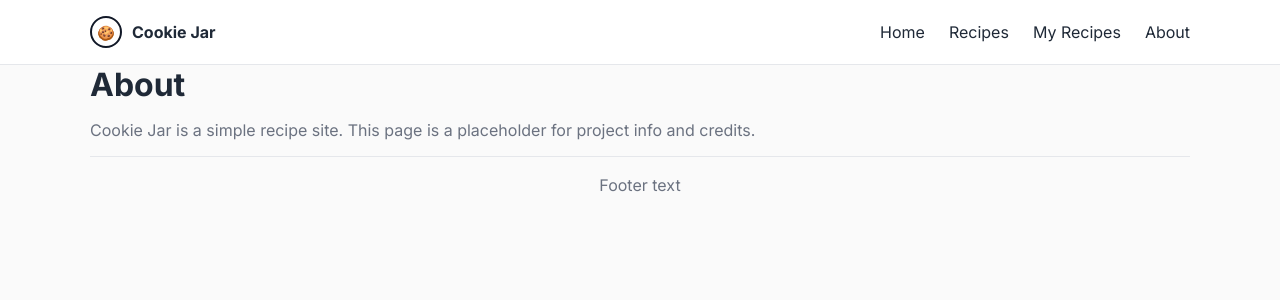
After one commit to Antoekneeo/Baking-website, a Flask app: page /about in a window 1280 px wide. The commit adds this page. Shown: the top 300 px of the page. Run offline with Flask 3, Linux system fonts and the light colour scheme.

Commit message:
feat: add routes and pages; wire up buttons; rename branding to Cookie Jar; add CHANGELOG

```diff
--- a/app.py
+++ b/app.py
@@ -7,6 +7,18 @@ app = Flask(__name__)
 def home():
     return render_template('index.html')
 
+@app.route('/recipes')
+def recipes():
+    return render_template('recipes.html')
+
+@app.route('/my-recipes')
+def my_recipes():
+    return render_template('my_recipes.html')
+
+@app.route('/about')
+def about():
+    return render_template('about.html')
+
 
 if __name__ == '__main__':
     app.run(debug=True)
--- /dev/null
+++ b/templates/about.html
@@ -0,0 +1,46 @@
+<!DOCTYPE html>
+<html lang="en">
+ <head>
+  <meta charset="UTF-8" />
+  <meta name="viewport" content="width=device-width, initial-scale=1.0" />
+  <title>About • Cookie Jar</title>
+  <link rel="preconnect" href="https://fonts.googleapis.com">
+  <link rel="preconnect" href="https://fonts.gstatic.com" crossorigin>
+  <link href="https://fonts.googleapis.com/css2?family=Inter:wght@400;600;700&display=swap" rel="stylesheet">
+  <style>
+   body{margin:0;font-family:'Inter',system-ui,-apple-system,Segoe UI,Roboto,Arial,sans-serif;color:#1f2937;background:#fafafa}
+   a{color:inherit;text-decoration:none}
+   header{position:sticky;top:0;z-index:50;background:#fff;border-bottom:1px solid #e5e7eb}
+   .container{max-width:1100px;margin:0 auto;padding:0 16px}
+   .nav{display:flex;align-items:center;justify-content:space-between;height:64px}
+   .brand{display:flex;align-items:center;gap:10px;font-weight:700}
+   .logo{width:28px;height:28px;border:2px solid #111827;border-radius:50%;display:grid;place-items:center;font-size:14px}
+   .links{display:flex;gap:24px}
+   main{padding:32px 0 40px}
+   h1{margin:0 0 12px}
+   .muted{color:#6b7280}
+  </style>
+ </head>
+ <body>
+  <header>
+   <div class="container nav">
+    <a href="{{ url_for('home') }}" class="brand"><span class="logo">🍪</span><span>Cookie Jar</span></a>
+    <nav class="links">
+     <a href="{{ url_for('home') }}">Home</a>
+     <a href="{{ url_for('recipes') }}">Recipes</a>
+     <a href="{{ url_for('my_recipes') }}">My Recipes</a>
+     <a href="{{ url_for('about') }}">About</a>
+    </nav>
+   </div>
+  </header>
+
+  <main class="container">
+   <h1>About</h1>
+   <p class="muted">Cookie Jar is a simple recipe site. This page is a placeholder for project info and credits.</p>
+  </main>
+
+  <footer>
+   <div class="container" style="border-top:1px solid #e5e7eb;padding:18px 0;color:#6b7280;text-align:center">Footer text</div>
+  </footer>
+ </body>
+</html>
```
Also changed, not shown: templates/index.html (+12 -12 lines), templates/my_recipes.html (added, +46 -0 lines), templates/recipes.html (added, +46 -0 lines), CHANGELOG.md (added).
